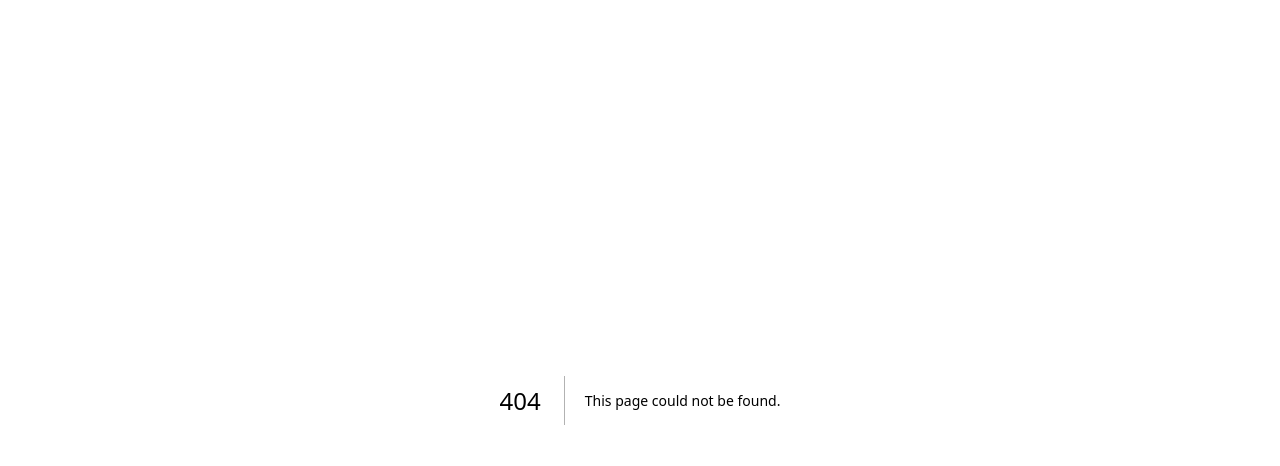
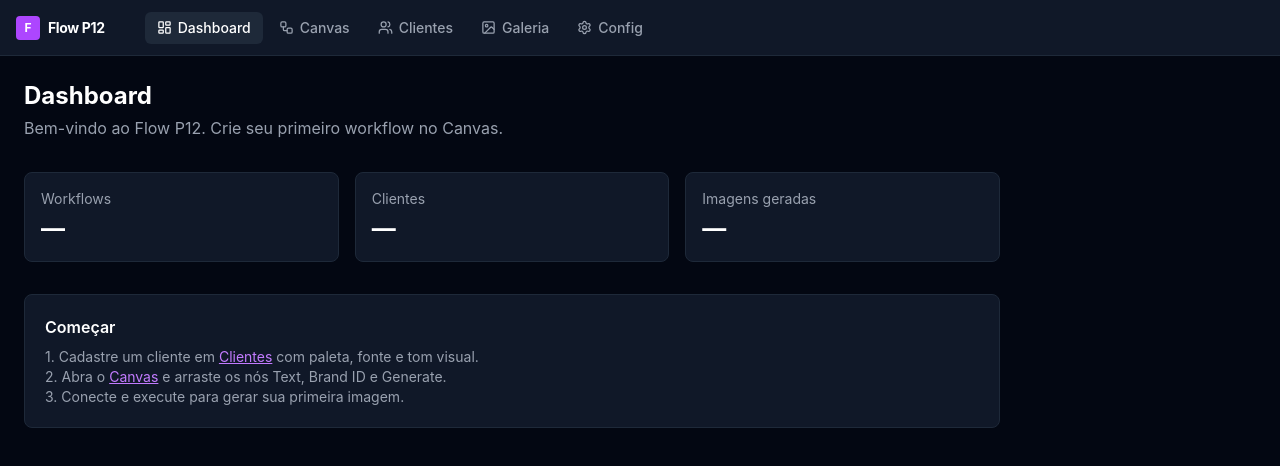
Before and after one commit to contatop12/flow-p12, a Next.js app: page /dashboard in a window 1280 px wide. Before the commit this address had no page. Shown: the top 466 px of the page. Built offline with nearby package versions, Linux system fonts and the light colour scheme; no server answers.

Commit message:
feat: add dark-themed app shell — Navbar, dashboard, and stub routes

```diff
--- /dev/null
+++ b/src/app/(app)/canvas/page.tsx
@@ -0,0 +1,8 @@
+export default function CanvasPage() {
+  return (
+    <div className="p-6">
+      <h1 className="text-2xl font-bold text-white mb-2">Canvas</h1>
+      <p className="text-gray-400">Em desenvolvimento — Plan 2</p>
+    </div>
+  );
+}
--- /dev/null
+++ b/src/app/(app)/clients/page.tsx
@@ -0,0 +1,8 @@
+export default function ClientsPage() {
+  return (
+    <div className="p-6">
+      <h1 className="text-2xl font-bold text-white mb-2">Clientes</h1>
+      <p className="text-gray-400">Em desenvolvimento — Plan 4</p>
+    </div>
+  );
+}
--- /dev/null
+++ b/src/app/(app)/dashboard/page.tsx
@@ -0,0 +1,48 @@
+import { auth } from "@clerk/nextjs/server";
+
+export default async function DashboardPage() {
+  const { orgId } = await auth();
+
+  return (
+    <div className="p-6 max-w-5xl">
+      <h1 className="text-2xl font-bold text-white mb-1">Dashboard</h1>
+      <p className="text-gray-400 mb-8">
+        Bem-vindo ao Flow P12. Crie seu primeiro workflow no Canvas.
+      </p>
+
+      <div className="grid grid-cols-1 sm:grid-cols-3 gap-4 mb-8">
+        <StatCard label="Workflows" value="—" />
+        <StatCard label="Clientes" value="—" />
+        <StatCard label="Imagens geradas" value="—" />
+      </div>
+
+      <div className="bg-gray-900 border border-gray-800 rounded-lg p-5">
+        <h2 className="text-white font-semibold mb-2">Começar</h2>
+        <p className="text-gray-400 text-sm">
+          1. Cadastre um cliente em{" "}
+          <a href="/clients" className="text-purple-400 underline">
+            Clientes
+          </a>{" "}
+          com paleta, fonte e tom visual.
+          <br />
+          2. Abra o{" "}
+          <a href="/canvas" className="text-purple-400 underline">
+            Canvas
+          </a>{" "}
+          e arraste os nós Text, Brand ID e Generate.
+          <br />
+          3. Conecte e execute para gerar sua primeira imagem.
+        </p>
+      </div>
+    </div>
+  );
+}
+
+function StatCard({ label, value }: { label: string; value: string }) {
+  return (
+    <div className="bg-gray-900 border border-gray-800 rounded-lg p-4">
+      <p className="text-gray-400 text-sm">{label}</p>
+      <p className="text-white text-2xl font-bold mt-1">{value}</p>
+    </div>
+  );
+}
--- /dev/null
+++ b/src/app/(app)/gallery/page.tsx
@@ -0,0 +1,8 @@
+export default function GalleryPage() {
+  return (
+    <div className="p-6">
+      <h1 className="text-2xl font-bold text-white mb-2">Galeria</h1>
+      <p className="text-gray-400">Em desenvolvimento — Plan 3</p>
+    </div>
+  );
+}
--- /dev/null
+++ b/src/app/(app)/layout.tsx
@@ -0,0 +1,14 @@
+import { Navbar } from "@/components/nav/Navbar";
+
+export default function AppLayout({
+  children,
+}: {
+  children: React.ReactNode;
+}) {
+  return (
+    <div className="flex flex-col h-screen overflow-hidden">
+      <Navbar />
+      <main className="flex-1 overflow-auto bg-gray-950">{children}</main>
+    </div>
+  );
+}
--- /dev/null
+++ b/src/app/(app)/settings/page.tsx
@@ -0,0 +1,8 @@
+export default function SettingsPage() {
+  return (
+    <div className="p-6">
+      <h1 className="text-2xl font-bold text-white mb-2">Configurações</h1>
+      <p className="text-gray-400">Em desenvolvimento — Plan 3</p>
+    </div>
+  );
+}
--- /dev/null
+++ b/src/components/nav/Navbar.tsx
@@ -0,0 +1,59 @@
+"use client";
+import Link from "next/link";
+import { usePathname } from "next/navigation";
+import { UserButton } from "@clerk/nextjs";
+import { clsx } from "clsx";
+import {
+  LayoutDashboard,
+  Workflow,
+  Users,
+  Image,
+  Settings,
+} from "lucide-react";
+
+const links = [
+  { href: "/dashboard", label: "Dashboard", icon: LayoutDashboard },
+  { href: "/canvas", label: "Canvas", icon: Workflow },
+  { href: "/clients", label: "Clientes", icon: Users },
+  { href: "/gallery", label: "Galeria", icon: Image },
+  { href: "/settings", label: "Config", icon: Settings },
+];
+
+export function Navbar() {
+  const pathname = usePathname();
+
+  return (
+    <nav className="h-14 border-b border-gray-800 bg-gray-900 flex items-center px-4 gap-6 shrink-0">
+      <Link href="/dashboard" className="flex items-center gap-2 mr-4">
+        <span className="w-6 h-6 rounded bg-purple-500 flex items-center justify-center text-white text-xs font-bold">
+          F
+        </span>
+        <span className="text-white font-bold text-sm tracking-tight">
+          Flow P12
+        </span>
+      </Link>
+
+      <div className="flex items-center gap-1 flex-1">
+        {links.map(({ href, label, icon: Icon }) => (
+          <Link
+            key={href}
+            href={href}
+            className={clsx(
+              "flex items-center gap-1.5 px-3 py-1.5 rounded-md text-sm font-medium transition-colors",
+              pathname.startsWith(href)
+                ? "bg-gray-800 text-white"
+                : "text-gray-400 hover:text-white hover:bg-gray-800/50"
+            )}
+          >
+            <Icon size={15} />
+            {label}
+          </Link>
+        ))}
+      </div>
+
+      <UserButton
+        appearance={{ elements: { avatarBox: "w-8 h-8" } }}
+      />
+    </nav>
+  );
+}
```
